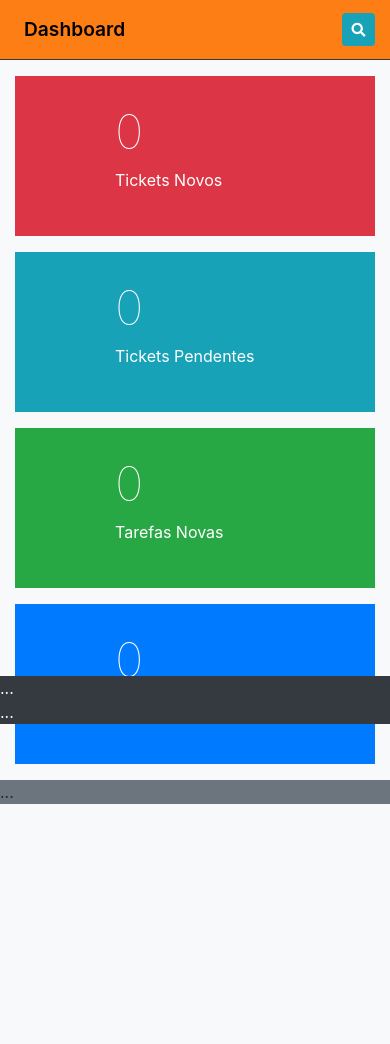
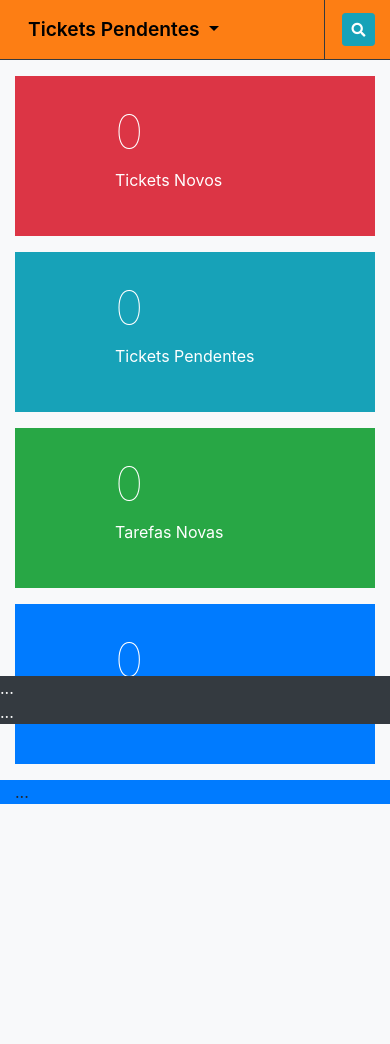
Before and after one commit to ewertonlucena/upticket, a PHP site: page /upticket/ in a window 390 px wide. Shown: the part 120-1164 px from the top of the page. After the commit the page ends 924 px from the top, so only its background shows below. Run offline with PHP 8.4, Linux system fonts and the light colour scheme; a user stored in the database is signed in; data comes from the database, SQL or seed files in the repository.

Commit message:
Template 0.8 - Inicio Home Dashboard

```diff
--- a/assets/css/style.css
+++ b/assets/css/style.css
@@ -56,10 +56,17 @@
     width: 33px;
 }
 
+.btn-search {
+    color: white;
+    background-color: #17a2b8;
+    border: 1px solid #17a2b8;
+    transition: all 0.7s ease-in;
+}
 .btn-search-close {
     color: white;
     background-color: #fd7e14;
     border: 1px solid #fd7e14;
+    transition: all 0.45s ease-out
 }
 .btn-search-close:hover {
     color: black;
@@ -171,6 +178,18 @@
     text-decoration: none;
 }
 
+.drop-ticket button, .drop-ticket button:focus{
+    text-decoration: none;
+    color: black !important;
+    font-size: 1.2rem;
+    font-weight: 600;
+}
+
+.drop-ticket button:hover {
+    text-decoration: none;
+    color: snow;
+}
+
 .main-content {
     height: 1200px;
 }
--- a/config.php
+++ b/config.php
@@ -9,13 +9,13 @@
     $config['dbname'] = 'helpdesk';
     $config['host'] = 'localhost';
     $config['dbuser'] = 'root';
-    $config['dbpass'] = '';
+    $config['dbpass'] = 'root';
 } else {
     define('BASE_URL', 'http://meusite.com.br/');
     $config['dbname'] = 'helpdesk';
     $config['host'] = 'localhost';
     $config['dbuser'] = 'root';
-    $config['dbpass'] = '';
+    $config['dbpass'] = 'root';
 }
 global $db;
 try {
--- a/views/home.php
+++ b/views/home.php
@@ -1,5 +1,50 @@
 <div class="container-fluid">
-    <div class="row mt-3">
+    <div class="row breadcrumb-search border-bottom border-dark ">
+        <div class="col d-flex align-items-center border-right border-dark">
+            <nav class="d-none d-md-block" aria-label="breadcrumb">
+                <ol class="breadcrumb m-0 p-0 pl-1">
+                    <li class="breadcrumb-item d-sm-inline-block  " style="padding-left: 0px;">
+                        <a class="btn btn-link px-1 active" href="#">Dashboard</a>
+                    </li>
+                    <li class="breadcrumb-item d-sm-inline-block" style="padding-left: 0px;">
+                        <a class="btn btn-link px-1" href="#">Library</a>
+                    </li>
+                    <li class="breadcrumb-item active" aria-current="page" style="padding-left: 0px;">
+                        <a class="btn btn-link px-1 " href="#">Dashboard</a>
+                    </li>
+                </ol>
+            </nav>
+            <nav class="d-md-none">
+                <div class="dropdown drop-ticket">
+                    <button class="btn btn-link dropdown-toggle" type="button" id="dropTicketMenu" data-toggle="dropdown" aria-haspopup="true" aria-expanded="false">
+                        Tickets Pendentes
+                    </button>
+                    <div class="dropdown-menu" aria-labelledby="dropTicketMenu">
+                        <a class="dropdown-item fa-sm">Seus Tickets</a>
+                        <a class="dropdown-item fa-sm active">Tickets Pendentes</a>
+                        <a class="dropdown-item fa-sm">Seus Tickets</a>
+                        <a class="dropdown-item fa-sm">Seus Tickets</a>
+                    </div>
+                </div>
+            </nav>
+        </div>
+        <div class="col-2 d-flex align-items-center justify-content-end pl-0"
+            <form method="POST" class="search-form form-inline justify-content-end" role="form" style="width: 200px;">
+                <div class="form-group m-0 collapse width" id="SearchArea" aria-labelledby="SearchArea">
+                    <div class="d-flex d-inline-block">
+                        <input type="text" class="form-control-sm mr-1 " name="fastSearch" placeholder="Pesquisar"/>
+                        <button type="submit" class="btn btn-sm btn-info">
+                            <span class="fas fa-search"></span>
+                        </button>
+                    </div>
+                </div>
+                <div class="btn btn-sm btn-search p-0 m-0 d-flex align-items-center justify-content-center open-form" data-toggle="collapse" data-target="#SearchArea"  aria-haspopup="true" aria-expanded="false">
+                    <span class="fas fa-search"></span>
+                </div>
+            </form>
+        </div>
+    </div>
+    <div class="row tiled-area mt-3">
         <div class="col-lg-3 col-sm-6 mb-3">
             <div class="dash-tile bg-danger d-flex align-items-center justify-content-center">
                 <div class="tile-content pb-4">
@@ -49,7 +94,12 @@
             </div>
         </div>
     </div>
-    <div class="row bg-secondary" >
-        ...
+    <div class="row ticket-area bg-secondary" >
+        <div class="col-md-3 d-md-block d-none">
+            ...
+        </div>
+        <div class="col-md bg-primary">
+            ...
+        </div>
     </div>
 </div>
--- a/views/template.php
+++ b/views/template.php
@@ -100,40 +100,7 @@
                     </ul>
                 </div>
             </div>
-            <div class="row border-bottom border-dark breadcrumb-search ">
 
-                    <div class="col d-flex align-items-center justify-content-between">
-                        <nav aria-label="breadcrumb">
-                            <ol class="breadcrumb m-0 p-0 pl-1">
-                                <li class="breadcrumb-item d-sm-inline-block  " style="padding-left: 0px;">
-                                    <a class="btn btn-link px-1 active" href="#">Dashboard</a>
-                                </li>
-                                <li class="breadcrumb-item d-sm-inline-block" style="padding-left: 0px;">
-                                    <a class="btn btn-link px-1" href="#">Library</a>
-                                </li>
-                                <li class="breadcrumb-item active" aria-current="page" style="padding-left: 0px;">
-                                    <a class="btn btn-link px-1 " href="#">Dashboard</a>
-                                </li>
-                            </ol>
-                        </nav>
-                            <form method="POST" class="search-form form-inline justify-content-end" role="form" style="width: 200px;">
-                                <div class="form-group m-0 collapse width" id="SearchArea" aria-labelledby="SearchArea">
-                                    <div class="d-flex d-inline-block">
-                                        <input type="text" class="form-control-sm mr-1 " name="fastSearch" placeholder="Pesquisar"/>
-                                        <button type="submit" class="btn btn-sm btn-info">
-                                            <span class="fas fa-search"></span>
-                                        </button>
-                                    </div>
-                                </div>
-                                <div class="btn btn-sm btn-info p-0 m-0 d-flex align-items-center justify-content-center open-form" data-toggle="collapse" data-target="#SearchArea"  aria-haspopup="true" aria-expanded="false">
-                                    <span class="fas fa-search"></span>
-                                </div>
-                            </form>
-
-
-
-                </div>
-            </div>
             <div class="row bg-light main-content">
 
                 <?php
```
